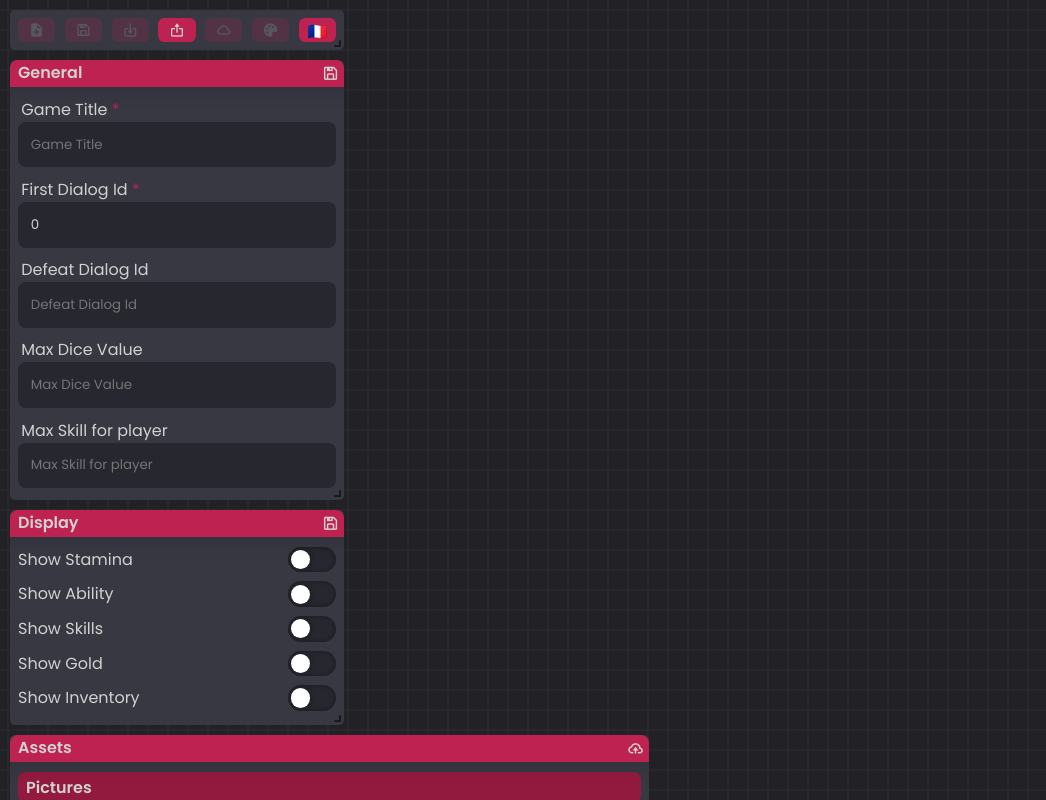
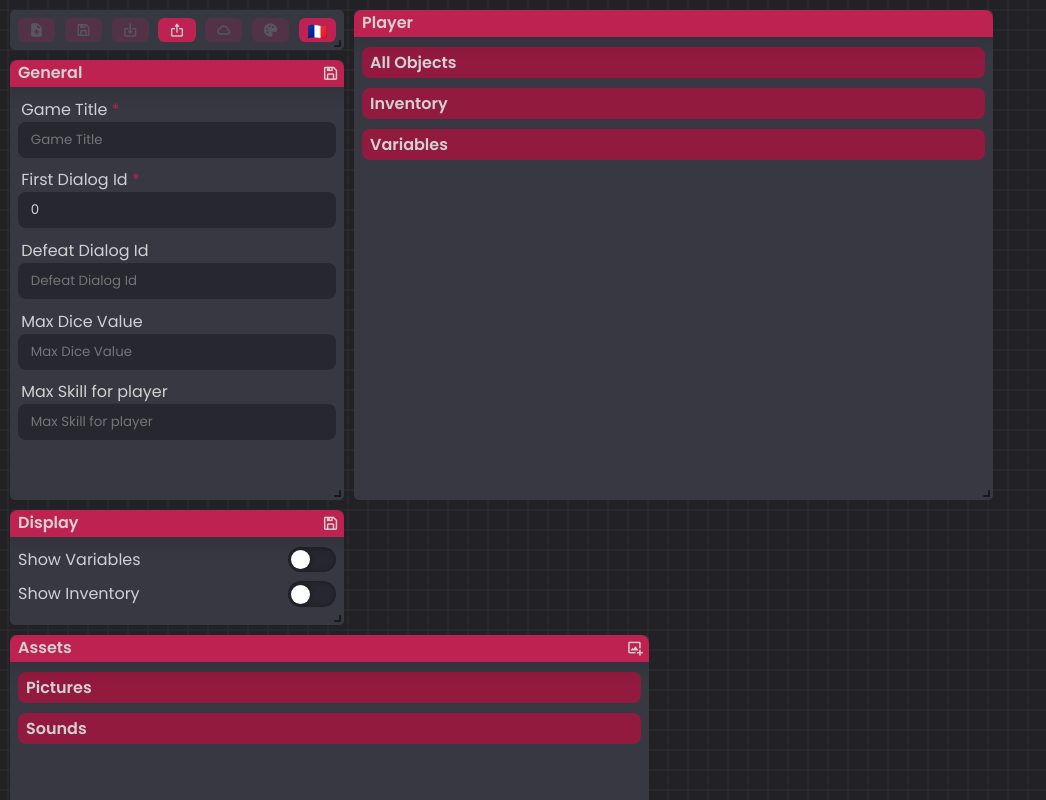
Before and after one commit to ArthurTakase/Hero.js, a React (Vite) app: page / in a window 1280 px wide. Shown: the top 800 px of the page, without its empty margins (0-1046 px from the left). Built offline with nearby package versions, Linux system fonts and the light colour scheme.

Commit message:
ADD: Player window

```diff
--- a/src/App.jsx
+++ b/src/App.jsx
@@ -1,5 +1,5 @@
 import React, { useRef, useState } from 'react'
-import { ToastContainer } from 'react-toastify'
+import { ToastContainer, toast } from 'react-toastify'
 import 'react-toastify/dist/ReactToastify.css'
 
 import Grid from './Components/Grid'
@@ -18,6 +18,38 @@ export const data = {
     data: {
         pictures: {},
         sounds: {},
+    },
+    player: {
+        allObjects: {},
+        inventory: [],
+        variables: {},
+    }
+}
+
+export function notif(func) {
+    const ret = func()
+    if (ret.value == "success") {
+        toast.success(ret.msg, {
+            position: "top-right",
+            autoClose: 2000,
+            hideProgressBar: false,
+            closeOnClick: true,
+            pauseOnHover: true,
+            draggable: true,
+            progress: undefined,
+            theme: "dark",
+        })
+    } else {
+        toast.error(ret.msg, {
+            position: "top-right",
+            autoClose: 2000,
+            hideProgressBar: false,
+            closeOnClick: true,
+            pauseOnHover: true,
+            draggable: true,
+            progress: undefined,
+            theme: "dark",
+        })
     }
 }
 
@@ -27,6 +59,7 @@ export default function App() {
             general: useRef(null),
             display: useRef(null),
             assets: useRef(null),
+            player: useRef(null),
         },
         input: {
             general: {
@@ -37,11 +70,21 @@ export default function App() {
                 MaxSkill: useRef(null),
             },
             display: {
-                showStamina: useRef(null),
-                showAbility: useRef(null),
-                showSkills: useRef(null),
-                showGold: useRef(null),
+                showVar: useRef(null),
                 showInventory: useRef(null),
+            },
+            player: {
+                allObjects: {
+                    name: useRef(null),
+                    description: useRef(null),
+                },
+                variables: {
+                    name: useRef(null),
+                    value: useRef(null),
+                },
+                inventory: {
+                    select: useRef(null),
+                }
             }
         }
     }
@@ -52,11 +95,11 @@ export default function App() {
     const states = {
         set: {
             setOpen: setOpen,
-            setModalContent: setModalContent
+            setModalContent: setModalContent,
         },
         get: {
             open: open,
-            modalContent: modalContent
+            modalContent: modalContent,
         }
     }
 
--- a/src/Components/Grid.jsx
+++ b/src/Components/Grid.jsx
@@ -3,6 +3,7 @@ import Display from '../Pages/Display'
 import General from '../Pages/General'
 import Assets from '../Pages/Assets'
 import File from '../Pages/File'
+import Player from '../Pages/Player'
 
 import '../scss/grid.scss'
 import '/node_modules/react-grid-layout/css/styles.css'
@@ -13,9 +14,9 @@ export default function Grid({ refs, data, states })
     const layout = [
         { i: "file", x: 0, y: 0, w: 18, h: 2 },
         { i: "general", x: 0, y: 1, w: 18, h: 18 },
-        { i: "display", x: 0, y: 2, w: 18, h: 9 },
-        { i: "assets", x: 0, y: 37, w: 34, h: 10 },
-        // { i: "data", x: 34, y: 37, w: 34, h: 10 },
+        { i: "display", x: 0, y: 2, w: 18, h: 5 },
+        { i: "assets", x: 0, y: 37, w: 34, h: 13 },
+        { i: "player", x: 18, y: 0, w: 34, h: 20 },
         // { i: "preview", x: 68, y: 37, w: 32, h: 10 },
         // { i: "map", x: 18, y: 0, w: 50, h: 29 },
         // { i: "create", x: 68, y: 0, w: 32, h: 29 },
@@ -42,10 +43,10 @@ export default function Grid({ refs, data, states })
             <div className="gidDiv" key="file" >
                 <File refs={refs} data={data} />
             </div>
-            {/* <div className="gidDiv" key="preview" >
-                <Picture refs={refs} data={data} />
+            <div className="gidDiv" key="player" >
+                <Player refs={refs} data={data} />
             </div>
-            <div className="gidDiv" key="data" >
+            {/* <div className="gidDiv" key="data" >
                 <Picture refs={refs} data={data} />
             </div>
             <div className="gidDiv" key="create" >
--- a/src/Components/Header.jsx
+++ b/src/Components/Header.jsx
@@ -1,50 +1,16 @@
 import React from 'react'
 import '../scss/window.scss'
-import { toast } from 'react-toastify'
+import { notif } from '../App'
 
 export default function Header({ title, saveFunc, uploadFunc, uploadType }) {
-    // function close() {
-    //     // remove the window
-    //     if (confirm("Are you sure you want to close this window?") == false) { return }
-    //     const window = r.current.parentNode
-    //     window.parentNode.removeChild(window)
-    // }
-
-    function save(func) {
-        const ret = func()
-        if (ret.value == "success") {
-            toast.success(ret.msg, {
-                position: "top-right",
-                autoClose: 2000,
-                hideProgressBar: false,
-                closeOnClick: true,
-                pauseOnHover: true,
-                draggable: true,
-                progress: undefined,
-                theme: "dark",
-            })
-        } else {
-            toast.error(ret.msg, {
-                position: "top-right",
-                autoClose: 2000,
-                hideProgressBar: false,
-                closeOnClick: true,
-                pauseOnHover: true,
-                draggable: true,
-                progress: undefined,
-                theme: "dark",
-            })
-        }
-    }
-
     return (
         <>
         <div className="header">
             <div className="title">{title}</div>
             <div className="buttons">
-                {saveFunc ? <button className="button" onClick={() => { save(saveFunc) }} ><i className='bx bx-save'></i></button> : <></>}
+                {saveFunc ? <button className="button" onClick={() => { notif(saveFunc) }} ><i className='bx bx-save'></i></button> : <></>}
                 {uploadFunc ? <>
-                    <label className="button" htmlFor="uploadForm" title="Upload your file"><i className='bx bx-cloud-upload'></i></label>
+                    <label className="button" htmlFor="uploadForm" title="Upload your file"><i className='bx bx-image-add'></i></label>
                     <input style={{display: "none"}} type="file" id="uploadForm" accept={uploadType} onChange={uploadFunc} multiple />
                 </> : <></>}
                 {/* <button className="button" onClick={() => { close() }} ><i className='bx bx-x'></i></button> */}
--- a/src/Components/Input.jsx
+++ b/src/Components/Input.jsx
@@ -21,3 +21,14 @@ export function Checkbox({ label, r, id, onChange }) {
         </div>
     )
 }
+
+export function Select({ label, r, options, onChange }) {
+    return (
+        <div className="select">
+            <label>{label}</label>
+            <select ref={r} onChange={onChange}>
+                {options}
+            </select>
+        </div>
+    )
+}
--- a/src/Pages/Display.jsx
+++ b/src/Pages/Display.jsx
@@ -8,10 +8,7 @@ export default function Display({ refs }) {
 
     function save() {
         try {
-            data.gameInfos.showPlayerStamina = refs.input.display.showStamina.current.checked
-            data.gameInfos.showPlayerAbility = refs.input.display.showAbility.current.checked
-            data.gameInfos.showPlayerSkills = refs.input.display.showSkills.current.checked
-            data.gameInfos.showPlayerGold = refs.input.display.showGold.current.checked
+            data.gameInfos.showPlayerStamina = refs.input.display.showVar.current.checked
             data.gameInfos.showPlayerInventory = refs.input.display.showInventory.current.checked
 
             return { value: "success", msg: txt.successSave }
@@ -24,10 +21,7 @@ export default function Display({ refs }) {
         <>
         <Header title="Display" saveFunc={save}/>
         <div className="display content" ref={refs.window.display}>
-            <Checkbox label="Show Stamina" r={refs.input.display.showStamina} id="showStamina" />
-            <Checkbox label="Show Ability" r={refs.input.display.showAbility} id="showAbility" />
-            <Checkbox label="Show Skills" r={refs.input.display.showSkills} id="showSkills" />
-            <Checkbox label="Show Gold" r={refs.input.display.showGold} id="showGold" />
+            <Checkbox label="Show Variables" r={refs.input.display.showVar} id="showVar" />
             <Checkbox label="Show Inventory" r={refs.input.display.showInventory} id="showInventory" />
         </div>
         </>
--- /dev/null
+++ b/src/Pages/Player.jsx
@@ -0,0 +1,134 @@
+import Header from '../Components/Header'
+import { data, lang, notif } from '../App'
+import { Input, Select } from '../Components/Input'
+
+import { useState } from 'react'
+import Collapsible from 'react-collapsible';
+
+import '../scss/window_behavior.scss'
+
+export default function Player({ refs, states }) {
+    const txt = lang[localStorage.getItem("lang")]
+    const [objects, setObjects] = useState(<></>)
+    const [variables, setVariables] = useState(<></>)
+    const [inventory, setInventory] = useState(<></>)
+    const [select, setSelect] = useState(<></>)
+
+    function updateObjects() {
+        const objs = Object.values(data.player.allObjects)
+        const objsJSX = objs.map((obj, i) => {
+            return (
+                <div className="object" key={i}>
+                    <div className="name">{obj.name}</div>
+                    <div className="description">{obj.description}</div>
+                </div>
+            )
+        })
+
+        const selectJSX = objs.map((obj, i) => {
+            return ( <option value={obj.name} key={i}>{obj.name}</option> )
+        })
+
+        setObjects(objsJSX)
+        setSelect(selectJSX)
+    }
+
+    function updateVariables() {
+        const vars = Object.values(data.player.variables)
+        const varsJSX = vars.map((v, i) => {
+            return (
+                <div className="object" key={i}>
+                    <div className="name">{v.name}</div>
+                    <div className="value">{v.value}</div>
+                </div>
+            )
+        })
+
+        setVariables(varsJSX)
+    }
+
+    function updateInventory() {
+        const inv = data.player.inventory
+        const invJSX = inv.map((obj, i) => {
+            return (
+                <div className="object" key={i}>
+                    <div className="name">{obj}</div>
+                </div>
+            )
+        })
+
+        setInventory(invJSX)
+    }
+
+    function saveNewObject() {
+        const name = refs.input.player.allObjects.name.current.value
+        const description = refs.input.player.allObjects.description.current.value
+
+        if (name === "") return { value: "error", msg: "Name is Empty" }
+        if (description === "") return { value: "error", msg: "Description is Empty" }
+
+        data.player.allObjects[name] = { name: name, description: description }
+
+        updateObjects()
+
+        return { value: "success", msg: "New Object added" }
+    }
+
+    function saveNewVariable() {
+        const name = refs.input.player.variables.name.current.value
+        const v = refs.input.player.variables.value.current.value
+        const value = parseInt(v)
+
+        if (name === "") return { value: "error", msg: "Name is Empty" }
+        if (isNaN(value)) return { value: "error", msg: "Value is NaN" }
+
+        data.player.variables[name] = { name: name, value: value }
+
+        updateVariables()
+
+        return { value: "success", msg: "New Variable added" }
+    }
+
+    function saveNewInventory() {
+        const name = refs.input.player.inventory.select.current.value
+
+        if (name === "") return { value: "error", msg: "Name is Empty" }
+
+        data.player.inventory.push(name)
+
+        updateInventory()
+
+        return { value: "success", msg: "New Object added" }
+    }
+
+    return (
+    <>
+        <Header title="Player" />
+        <div className="player content" ref={refs.window.player}>
+            <Collapsible trigger="All Objects">
+                <div className="inputZone">
+                    <Input type="text" placeholder="Name" r={refs.input.player.allObjects.name} />
+                    <Input type="text" placeholder="Description" r={refs.input.player.allObjects.description} />
+                    <button onClick={() => { notif(saveNewObject) }}><i className='bx bx-plus'></i></button>
+                </div>
+                {objects}
+            </Collapsible>
+            <Collapsible trigger="Inventory">
+                <div className="inputZone">
+                    <Select r={refs.input.player.inventory.select} onChange={() => { notif(saveNewInventory) }} options={select} />
+                    <button onClick={() => { notif(saveNewInventory) }}><i className='bx bx-plus'></i></button>
+                </div>
+                {inventory}
+            </Collapsible>
+            <Collapsible trigger="Variables">
+                <div className="inputZone">
+                <Input type="text" placeholder="Name" r={refs.input.player.variables.name} />
+                    <Input type="number" placeholder="Value" r={refs.input.player.variables.value} />
+                    <button onClick={() => { notif(saveNewVariable) }}><i className='bx bx-plus'></i></button>
+                </div>
+                {variables}
+            </Collapsible>
+        </div>
+    </>
+    )
+}
--- a/src/scss/input.scss
+++ b/src/scss/input.scss
@@ -10,9 +10,31 @@
     }
     input {
         padding: 0.8rem;
+        padding-top: 0.5rem;
+        padding-bottom: 0.5rem;
         background: $container-dark;
         color: $text-color;
         border: none;
         border-radius: 0.5rem;
     }
 }
+
+.select {
+    display: flex;
+    flex-direction: column;
+    label {
+        padding-left: 0.2rem;
+        .required {
+            color: $accent-color;
+        }
+    }
+    select {
+        padding: 0.8rem;
+        padding-top: 0.5rem;
+        padding-bottom: 0.5rem;
+        background: $container-dark;
+        color: $text-color;
+        border: none;
+        border-radius: 0.5rem;
+    }
+}
--- a/src/scss/window.scss
+++ b/src/scss/window.scss
@@ -43,3 +43,49 @@
         }
     }
 }
+
+.content {
+    -ms-overflow-style: none;
+    scrollbar-width: none;
+    &::-webkit-scrollbar {
+        display: none;
+    }
+    display: flex;
+    flex-direction: column;
+    gap: 0.6rem;
+    padding-bottom: 1rem;
+}
+
+.Collapsible {
+    width: 100%;
+    .Collapsible__trigger {
+        display: flex;
+        width: calc(100% - 0.5rem);
+        background: darken($accent-color, 10%);
+        border-top-right-radius: 0.5rem;
+        border-top-left-radius: 0.5rem;
+        padding-left: 0.5rem;
+        padding-top: 0.2rem;
+        padding-bottom: 0.2rem;
+        font-weight: bold;
+        cursor: pointer;
+        transition: 0.2s ease-in-out;
+        &.is-closed {
+            border-bottom-right-radius: 0.5rem;
+            border-bottom-left-radius: 0.5rem;
+        }
+    }
+    .Collapsible__contentOuter {
+        .Collapsible__contentInner {
+            padding: 0.5rem;
+            display: flex;
+            flex-direction: row;
+            flex-wrap: wrap;
+            gap: 0.6rem;
+            transition: 0.2s ease-in-out;
+            background: $container-dark;
+            border-bottom-right-radius: 0.5rem;
+            border-bottom-left-radius: 0.5rem;
+        }
+    }
+}
--- a/src/scss/window_behavior.scss
+++ b/src/scss/window_behavior.scss
@@ -1,64 +1,9 @@
 @import "variables";
-.general {
-    display: flex;
-    flex-direction: column;
-    gap: 0.6rem;
-    padding-bottom: 1rem;
-}
-
-.display {
-    display: flex;
-    flex-direction: column;
-    gap: 0.6rem;
-    padding-bottom: 1rem;
-}
-
-.picture {
-    display: flex;
-    flex-direction: column;
-    gap: 0.6rem;
-    .Collapsible {
-        width: 100%;
-        .Collapsible__trigger {
-            display: flex;
-            width: calc(100% - 0.5rem);
-            background: darken($accent-color, 10%);
-            border-top-right-radius: 0.5rem;
-            border-top-left-radius: 0.5rem;
-            padding-left: 0.5rem;
-            padding-top: 0.2rem;
-            padding-bottom: 0.2rem;
-            font-weight: bold;
-            cursor: pointer;
-            transition: 0.2s ease-in-out;
-            &.is-closed {
-                border-bottom-right-radius: 0.5rem;
-                border-bottom-left-radius: 0.5rem;
-            }
-        }
-        .Collapsible__contentOuter {
-            .Collapsible__contentInner {
-                padding: 0.5rem;
-                display: flex;
-                flex-direction: row;
-                flex-wrap: wrap;
-                gap: 0.6rem;
-                transition: 0.2s ease-in-out;
-                background: $container-dark;
-                border-bottom-right-radius: 0.5rem;
-                border-bottom-left-radius: 0.5rem;
-            }
-        }
-    }
-}
-
 .file {
-    display: flex;
     flex-direction: row;
     flex-wrap: wrap;
     justify-content: center;
     align-items: center;
-    gap: 0.6rem;
     padding-top: 0 !important;
     min-height: calc(100%) !important;
     padding-left: 0.5rem !important;
@@ -83,3 +28,69 @@
         }
     }
 }
+
+.player {
+    .Collapsible__contentInner {
+        flex-direction: column !important;
+        gap: 0.2rem !important;
+    }
+    .inputZone {
+        gap: 0.6rem;
+        display: flex;
+        flex-wrap: wrap;
+        padding-bottom: 0.4rem;
+        .input,
+        .select {
+            flex: 1;
+            min-width: unset !important;
+            // gap: 0.6rem;
+            input {
+                width: calc(100% - 1.5rem);
+                background: $navbar-collapse-color;
+                // padding-top: 0.3rem;
+                // padding-bottom: 0.3rem;
+            }
+            select {
+                background: $navbar-collapse-color;
+            }
+        }
+        button {
+            background: $accent-color;
+            color: $text-color;
+            border: none;
+            border-radius: 0.4rem;
+            font-size: 1.2rem;
+            cursor: pointer;
+            transition: 0.2s ease-in-out;
+            padding-left: 0.3rem;
+            padding-right: 0.3rem;
+            display: flex;
+            justify-content: center;
+            align-items: center;
+            &:hover {
+                // font-size: 1.2rem;
+                scale: 1.05;
+                font-weight: bold;
+                background: darken($accent-color, 10%);
+            }
+        }
+    }
+    .object {
+        // border: solid red;
+        display: flex;
+        flex-direction: row;
+        gap: 0.3rem;
+        div {
+            flex: 1;
+            width: 50%;
+            overflow: hidden;
+            text-overflow: ellipsis;
+            white-space: nowrap;
+            text-align: center;
+        }
+        &:hover {
+            background: $navbar-collapse-color;
+            border-radius: 0.4rem;
+        }
+    }
+}
```
